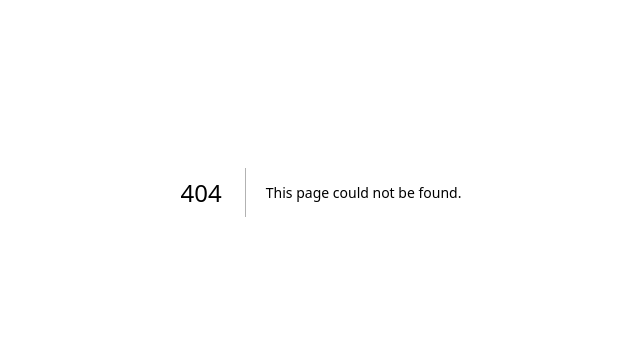
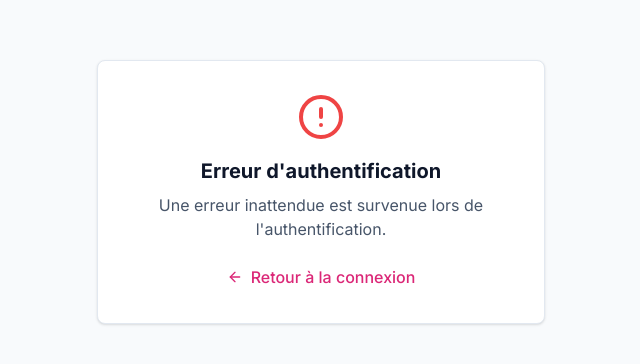
Before and after one commit to TechBadji/gynaeasy, a Next.js app: page /auth/error in a window 1280 px wide. Before the commit this address had no page. Shown: the part 208-572 px from the top of the page, without its empty margins (319-959 px from the left). Built offline with nearby package versions, Linux system fonts and the light colour scheme.

Commit message:
fix: compatibility with Next.js 16 params and auth error handling

```diff
--- /dev/null
+++ b/app/auth/error/page.tsx
@@ -0,0 +1,62 @@
+"use client";
+
+import { useSearchParams } from "next/navigation";
+import { AlertCircle, ArrowLeft } from "lucide-react";
+import Link from "next/link";
+import { Suspense } from "react";
+
+function ErrorContent() {
+    const searchParams = useSearchParams();
+    const error = searchParams.get("error");
+
+    const errorMessages: Record<string, string> = {
+        Configuration: "Il y a un problème avec la configuration du serveur (NEXTAUTH_SECRET ou NEXTAUTH_URL manquant).",
+        AccessDenied: "Accès refusé. Vous n'avez pas les permissions nécessaires.",
+        Verification: "Le jeton de vérification a expiré ou a déjà été utilisé.",
+        Default: "Une erreur inattendue est survenue lors de l'authentification."
+    };
+
+    const message = errorMessages[error as string] || errorMessages.Default;
+
+    return (
+        <div className="bg-white py-8 px-4 shadow sm:rounded-lg sm:px-10 border border-slate-200 text-center">
+            <div className="flex justify-center mb-4">
+                <AlertCircle className="h-12 w-12 text-red-500" />
+            </div>
+            <h2 className="text-xl font-bold text-slate-900 mb-2">Erreur d&apos;authentification</h2>
+            <p className="text-slate-600 mb-6">
+                {message}
+            </p>
+            {error === "Configuration" && (
+                <div className="bg-amber-50 border border-amber-200 rounded-md p-4 mb-6 text-left text-sm text-amber-800">
+                    <p className="font-bold mb-1">💡 Solution :</p>
+                    <p>Vérifiez que les variables <strong>NEXTAUTH_SECRET</strong> et <strong>NEXTAUTH_URL</strong> sont bien configurées dans votre tableau de bord Vercel.</p>
+                </div>
+            )}
+            <Link
+                href="/auth/login"
+                className="inline-flex items-center text-pink-600 hover:text-pink-700 font-medium"
+            >
+                <ArrowLeft className="h-4 w-4 mr-2" /> Retour à la connexion
+            </Link>
+        </div>
+    );
+}
+
+export default function AuthErrorPage() {
+    return (
+        <div className="min-h-screen bg-slate-50 flex flex-col justify-center py-12 sm:px-6 lg:px-8">
+            <div className="sm:mx-auto sm:w-full sm:max-w-md">
+                <Suspense
+                    fallback={
+                        <div className="bg-white py-8 px-4 shadow sm:rounded-lg sm:px-10 border border-slate-200 text-center text-slate-500">
+                            Chargement...
+                        </div>
+                    }
+                >
+                    <ErrorContent />
+                </Suspense>
+            </div>
+        </div>
+    );
+}
--- a/app/auth/login/page.tsx
+++ b/app/auth/login/page.tsx
@@ -30,13 +30,15 @@ function LoginForm() {
             });
 
             if (result?.error) {
-                setError("Email ou mot de passe incorrect");
+                console.error("Erreur de connexion:", result.error);
+                setError(`Échec de la connexion : ${result.error === "CredentialsSignin" ? "Identifiants incorrects" : result.error}`);
             } else {
                 router.push(callbackUrl);
                 router.refresh(); // Force refresh to update session state in layout
             }
-        } catch (err) {
-            setError("Une erreur est survenue lors de la connexion.");
+        } catch (err: any) {
+            console.error("Exception lors de la connexion:", err);
+            setError(`Une erreur est survenue : ${err.message || "Erreur inconnue"}`);
         } finally {
             setIsLoading(false);
         }
--- a/next.config.js
+++ b/next.config.js
@@ -16,6 +16,7 @@ const nextConfig = {
             allowedOrigins: [
                 'localhost:3000',
                 process.env.NEXT_PUBLIC_APP_URL?.replace(/^https?:\/\//, '') || '',
+                process.env.VERCEL_URL || '',
             ].filter(Boolean),
         },
     },
```
